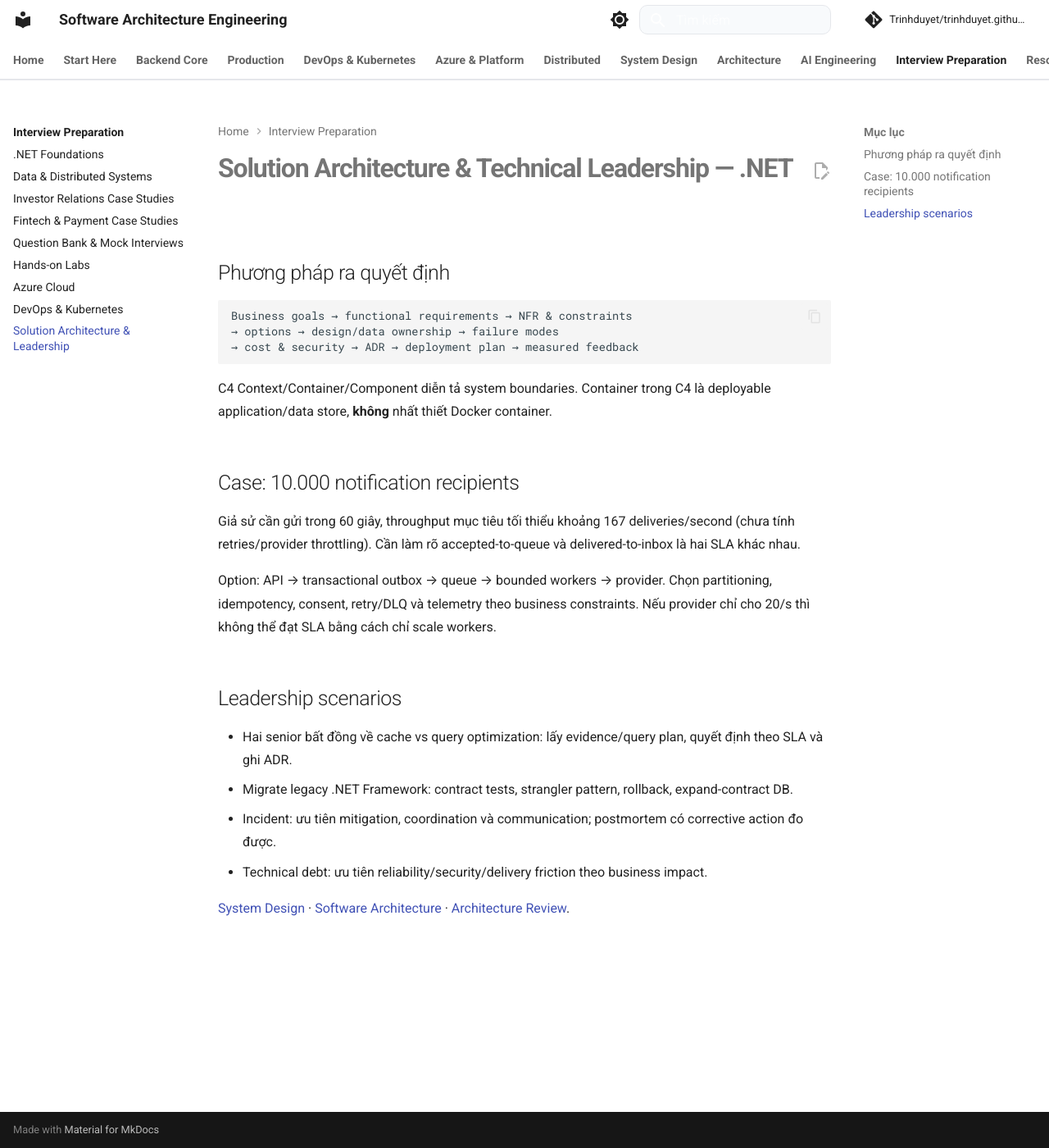
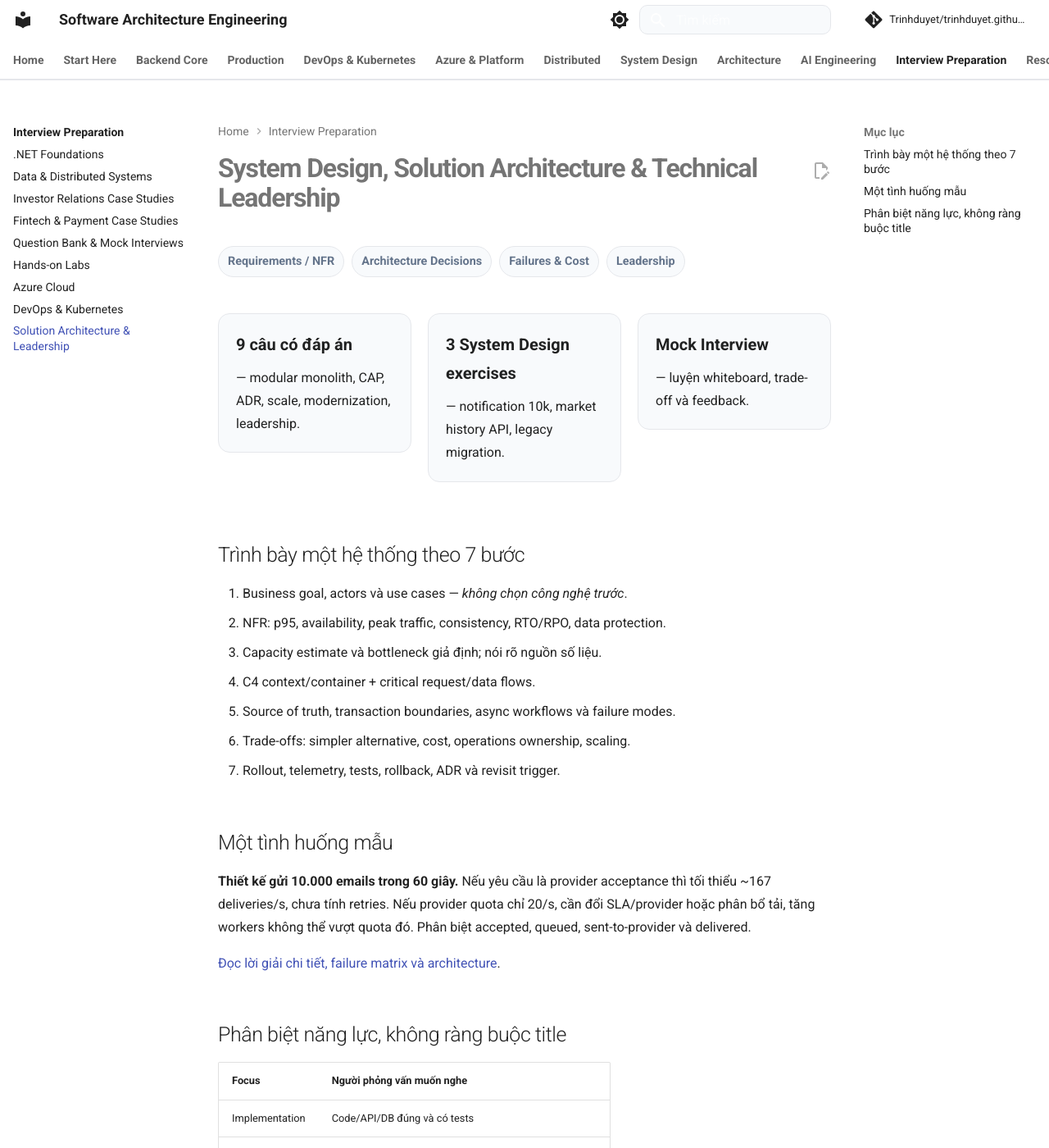
Before and after one commit to Trinhduyet/trinhduyet.github.io, an MkDocs documentation site: the page built from docs/interview/09-solution-architecture-leadership/index.md, in a window 1280 px wide and 1400 px high. Shown: the whole window at 82% size. Built offline with MkDocs 1.6.1 and Material for MkDocs 9.7.7, drawn with Linux system fonts in a browser that asks for light colours; comment, search, counter and statistics services are not loaded; some of the changed text lies outside the part shown.

Commit message:
feat(interview): turn thin topic stubs into guided deep-dive entrypoints

````diff
--- a/docs/interview/09-solution-architecture-leadership/index.md
+++ b/docs/interview/09-solution-architecture-leadership/index.md
@@ -1,26 +1,40 @@
-# Solution Architecture & Technical Leadership — .NET
+# System Design, Solution Architecture & Technical Leadership
 
-## Phương pháp ra quyết định
+<div class="lesson-meta"><span>Requirements / NFR</span><span>Architecture Decisions</span><span>Failures & Cost</span><span>Leadership</span></div>
 
-```text
-Business goals → functional requirements → NFR & constraints
-→ options → design/data ownership → failure modes
-→ cost & security → ADR → deployment plan → measured feedback
-```
+<div class="course-grid" markdown>
 
-C4 Context/Container/Component diễn tả system boundaries. Container trong C4 là deployable application/data store, **không** nhất thiết Docker container.
+[**9 câu có đáp án** — modular monolith, CAP, ADR, scale, modernization, leadership.](../05-interview-preparation/architecture-leadership.md){ .course-card }
 
-## Case: 10.000 notification recipients
+[**3 System Design exercises** — notification 10k, market history API, legacy migration.](design-exercises.md){ .course-card }
 
-Giả sử cần gửi trong 60 giây, throughput mục tiêu tối thiểu khoảng 167 deliveries/second (chưa tính retries/provider throttling). Cần làm rõ accepted-to-queue và delivered-to-inbox là hai SLA khác nhau.
+[**Mock Interview** — luyện whiteboard, trade-off và feedback.](../05-interview-preparation/mock-interview.md){ .course-card }
 
-Option: API → transactional outbox → queue → bounded workers → provider. Chọn partitioning, idempotency, consent, retry/DLQ và telemetry theo business constraints. Nếu provider chỉ cho 20/s thì không thể đạt SLA bằng cách chỉ scale workers.
+</div>
 
-## Leadership scenarios
+## Trình bày một hệ thống theo 7 bước
 
-- Hai senior bất đồng về cache vs query optimization: lấy evidence/query plan, quyết định theo SLA và ghi ADR.
-- Migrate legacy .NET Framework: contract tests, strangler pattern, rollback, expand-contract DB.
-- Incident: ưu tiên mitigation, coordination và communication; postmortem có corrective action đo được.
-- Technical debt: ưu tiên reliability/security/delivery friction theo business impact.
+1. Business goal, actors và use cases — *không chọn công nghệ trước*.
+2. NFR: p95, availability, peak traffic, consistency, RTO/RPO, data protection.
+3. Capacity estimate và bottleneck giả định; nói rõ nguồn số liệu.
+4. C4 context/container + critical request/data flows.
+5. Source of truth, transaction boundaries, async workflows và failure modes.
+6. Trade-offs: simpler alternative, cost, operations ownership, scaling.
+7. Rollout, telemetry, tests, rollback, ADR và revisit trigger.
 
-[System Design](../../24-system-design/README.md) · [Software Architecture](../../25-software-architecture/README.md) · [Architecture Review](../../25-software-architecture/architecture-review-playbook.md).
+## Một tình huống mẫu
+
+**Thiết kế gửi 10.000 emails trong 60 giây.** Nếu yêu cầu là provider acceptance thì tối thiểu ~167 deliveries/s, chưa tính retries. Nếu provider quota chỉ 20/s, cần đổi SLA/provider hoặc phân bổ tải, tăng workers không thể vượt quota đó. Phân biệt accepted, queued, sent-to-provider và delivered.
+
+[Đọc lời giải chi tiết, failure matrix và architecture](design-exercises.md#design-01-notification-cho-10000-recipients).
+
+## Phân biệt năng lực, không ràng buộc title
+
+| Focus | Người phỏng vấn muốn nghe |
+| --- | --- |
+| Implementation | Code/API/DB đúng và có tests |
+| Reliability | Partial failure, retries, rollback, monitoring |
+| Ownership | Scope công việc, review, mentoring, delivery |
+| Architecture | Constraints, alternatives, data boundaries, cost, evolution |
+
+[Học System Design chuyên sâu](../../24-system-design/README.md) · [Software Architecture](../../25-software-architecture/README.md) · [Architecture review](../../25-software-architecture/architecture-review-playbook.md).
````
